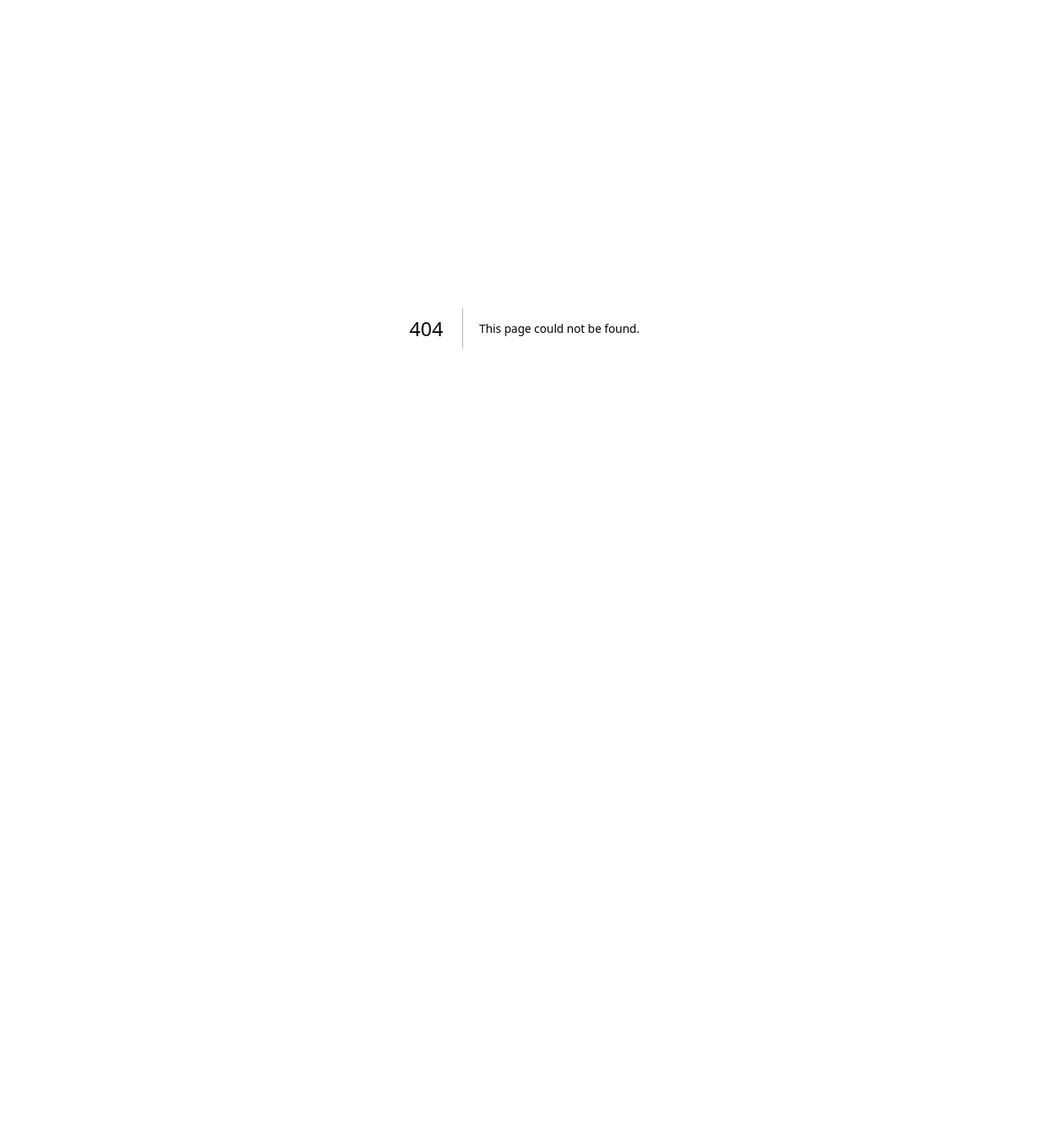
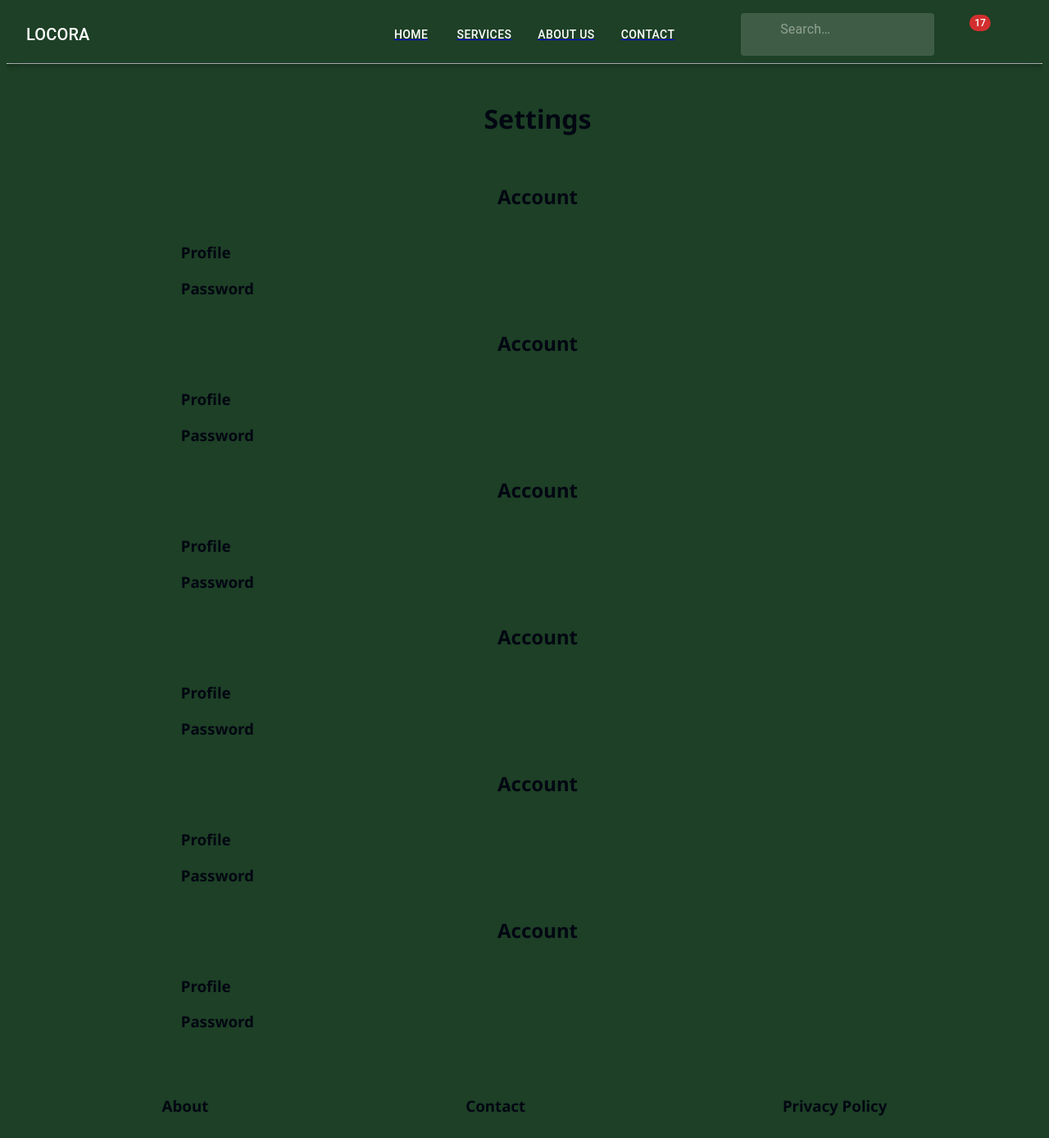
Before and after one commit to Hamzakhan2005/Locora, a Next.js app in the folder client/: page /settings in a window 1280 px wide. Before the commit this address had no page. Shown: the whole page at 82% size. Before the commit the page ends 800 px from the top, so only its background shows below. Built offline with nearby package versions, Linux system fonts and the light colour scheme; some icons are missing.

Commit message:
more dynamic

```diff
--- /dev/null
+++ b/client/app/aboutus/page.js
@@ -0,0 +1,14 @@
+"use client";
+
+import Navbar from "@/components/Navbar";
+import Footer from "@/components/Footer";
+
+export default function ServicesPage() {
+  return (
+    <div className="overflow-x-hidden">
+      <Navbar />
+      <div className="w-[98vw] my-[2vh] mx-[1vh] py-[1vh] px-[1vw] flex flex-col justify-center  items-center"></div>
+      <Footer />
+    </div>
+  );
+}
--- a/client/app/components/Navbar.jsx
+++ b/client/app/components/Navbar.jsx
@@ -22,7 +22,12 @@ import NotificationsIcon from "@mui/icons-material/Notifications";
 
 import MoreIcon from "@mui/icons-material/MoreVert";
 
-const pages = ["Home", "Services", "About Us", "Contact"];
+const pages = [
+  { name: "Home", path: "/" },
+  { name: "Services", path: "/services" },
+  { name: "About Us", path: "/about" },
+  { name: "Contact", path: "/contact" },
+];
 
 const Search = styled("div")(({ theme }) => ({
   position: "relative",
@@ -110,8 +115,12 @@ export default function Navbar() {
       open={isMenuOpen}
       onClose={handleMenuClose}
     >
-      <MenuItem onClick={handleMenuClose}>Profile</MenuItem>
-      <MenuItem onClick={handleMenuClose}>My account</MenuItem>
+      <MenuItem onClick={handleMenuClose}>
+        <Link href={"/profile"}>Profile</Link>
+      </MenuItem>
+      <MenuItem onClick={handleMenuClose}>
+        <Link href={"/settings"}>Settings</Link>
+      </MenuItem>
     </Menu>
   );
 
@@ -171,35 +180,25 @@ export default function Navbar() {
       <Box sx={{ flexGrow: 1 }}>
         <AppBar position="static">
           <Toolbar className="bg-[#1d4026]">
-            {/* <IconButton
-              size="large"
-              edge="start"
-              color="inherit"
-              aria-label="open drawer"
-              sx={{ mr: 2 }}
-            >
-              <MenuIcon />
-            </IconButton> */}
             <Typography
               variant="h6"
               noWrap
               component="div"
               sx={{ mr: 45, display: { xs: "none", sm: "block" } }}
             >
-              LOCORA
+              <Link href={"/"} className="text-[#fff] no-underline">
+                LOCORA
+              </Link>
             </Typography>
             <Box sx={{ flexGrow: 2, display: { xs: "none", md: "flex" } }}>
               {pages.map((page) => (
-                <a
-                  key={page}
-                  href={`#${page.toLowerCase().replace(/\s/g, "")}`}
-                >
+                <Link key={page.name} href={page.path} passHref>
                   <Button
                     sx={{ my: 2, mr: 2, color: "white", display: "block" }}
                   >
-                    {page}
+                    {page.name}
                   </Button>
-                </a>
+                </Link>
               ))}
             </Box>
             <Box sx={{ flexGrow: 1 }} />
@@ -252,34 +251,6 @@ export default function Navbar() {
         {renderMobileMenu}
         {renderMenu}
       </Box>
-      {/* <h2 className="w-1/5">Locora</h2>
-      <div className="nav-links w-2/5 flex gap-[1rem] justify-center ">
-        <Button variant="ghost" className="border-none bg-transparent">
-          Home
-        </Button>
-        <Button variant="ghost" className="border-none bg-transparent">
-          Services
-        </Button>
-        <Button variant="ghost" className="border-none bg-transparent">
-          About Us
-        </Button>
-        <Button variant="ghost" className="border-none bg-transparent">
-          Contact
-        </Button>
-      </div>
-      <div className="nav-buttons w-2/5 flex flex-row gap-[1rem] justify-end">
-        <Input
-          type="email"
-          placeholder="Email"
-          className="border-none bg-[#2C7F41]"
-        />
-        <Button variant="secondary" className="bg-[#14bd28] border-none">
-          Post a Need
-        </Button>
-        <Button variant="outline" className="bg-[#14bd28] border-none">
-          Login
-        </Button>
-      </div> */}
     </div>
   );
 }
--- /dev/null
+++ b/client/app/components/ui/drawer.jsx
@@ -0,0 +1,136 @@
+"use client"
+
+import * as React from "react"
+import { Drawer as DrawerPrimitive } from "vaul"
+
+import { cn } from "@/lib/utils"
+
+function Drawer({
+  ...props
+}) {
+  return <DrawerPrimitive.Root data-slot="drawer" {...props} />;
+}
+
+function DrawerTrigger({
+  ...props
+}) {
+  return <DrawerPrimitive.Trigger data-slot="drawer-trigger" {...props} />;
+}
+
+function DrawerPortal({
+  ...props
+}) {
+  return <DrawerPrimitive.Portal data-slot="drawer-portal" {...props} />;
+}
+
+function DrawerClose({
+  ...props
+}) {
+  return <DrawerPrimitive.Close data-slot="drawer-close" {...props} />;
+}
+
+function DrawerOverlay({
+  className,
+  ...props
+}) {
+  return (
+    <DrawerPrimitive.Overlay
+      data-slot="drawer-overlay"
+      className={cn(
+        "data-[state=open]:animate-in data-[state=closed]:animate-out data-[state=closed]:fade-out-0 data-[state=open]:fade-in-0 fixed inset-0 z-50 bg-black/50",
+        className
+      )}
+      {...props} />
+  );
+}
+
+function DrawerContent({
+  className,
+  children,
+  ...props
+}) {
+  return (
+    <DrawerPortal data-slot="drawer-portal">
+      <DrawerOverlay />
+      <DrawerPrimitive.Content
+        data-slot="drawer-content"
+        className={cn(
+          "group/drawer-content bg-background fixed z-50 flex h-auto flex-col",
+          "data-[vaul-drawer-direction=top]:inset-x-0 data-[vaul-drawer-direction=top]:top-0 data-[vaul-drawer-direction=top]:mb-24 data-[vaul-drawer-direction=top]:max-h-[80vh] data-[vaul-drawer-direction=top]:rounded-b-lg data-[vaul-drawer-direction=top]:border-b",
+          "data-[vaul-drawer-direction=bottom]:inset-x-0 data-[vaul-drawer-direction=bottom]:bottom-0 data-[vaul-drawer-direction=bottom]:mt-24 data-[vaul-drawer-direction=bottom]:max-h-[80vh] data-[vaul-drawer-direction=bottom]:rounded-t-lg data-[vaul-drawer-direction=bottom]:border-t",
+          "data-[vaul-drawer-direction=right]:inset-y-0 data-[vaul-drawer-direction=right]:right-0 data-[vaul-drawer-direction=right]:w-3/4 data-[vaul-drawer-direction=right]:border-l data-[vaul-drawer-direction=right]:sm:max-w-sm",
+          "data-[vaul-drawer-direction=left]:inset-y-0 data-[vaul-drawer-direction=left]:left-0 data-[vaul-drawer-direction=left]:w-3/4 data-[vaul-drawer-direction=left]:border-r data-[vaul-drawer-direction=left]:sm:max-w-sm",
+          className
+        )}
+        {...props}>
+        <div
+          className="bg-muted mx-auto mt-4 hidden h-2 w-[100px] shrink-0 rounded-full group-data-[vaul-drawer-direction=bottom]/drawer-content:block" />
+        {children}
+      </DrawerPrimitive.Content>
+    </DrawerPortal>
+  );
+}
+
+function DrawerHeader({
+  className,
+  ...props
+}) {
+  return (
+    <div
+      data-slot="drawer-header"
+      className={cn(
+        "flex flex-col gap-0.5 p-4 group-data-[vaul-drawer-direction=bottom]/drawer-content:text-center group-data-[vaul-drawer-direction=top]/drawer-content:text-center md:gap-1.5 md:text-left",
+        className
+      )}
+      {...props} />
+  );
+}
+
+function DrawerFooter({
+  className,
+  ...props
+}) {
+  return (
+    <div
+      data-slot="drawer-footer"
+      className={cn("mt-auto flex flex-col gap-2 p-4", className)}
+      {...props} />
+  );
+}
+
+function DrawerTitle({
+  className,
+  ...props
+}) {
+  return (
+    <DrawerPrimitive.Title
+      data-slot="drawer-title"
+      className={cn("text-foreground font-semibold", className)}
+      {...props} />
+  );
+}
+
+function DrawerDescription({
+  className,
+  ...props
+}) {
+  return (
+    <DrawerPrimitive.Description
+      data-slot="drawer-description"
+      className={cn("text-muted-foreground text-sm", className)}
+      {...props} />
+  );
+}
+
+export {
+  Drawer,
+  DrawerPortal,
+  DrawerOverlay,
+  DrawerTrigger,
+  DrawerClose,
+  DrawerContent,
+  DrawerHeader,
+  DrawerFooter,
+  DrawerTitle,
+  DrawerDescription,
+}
--- /dev/null
+++ b/client/app/contact/page.js
@@ -0,0 +1,14 @@
+"use client";
+
+import Navbar from "@/components/Navbar";
+import Footer from "@/components/Footer";
+
+export default function ServicesPage() {
+  return (
+    <div className="overflow-x-hidden">
+      <Navbar />
+      <div className="w-[98vw] my-[2vh] mx-[1vh] py-[1vh] px-[1vw] flex flex-col justify-center  items-center"></div>
+      <Footer />
+    </div>
+  );
+}
--- a/client/app/page.js
+++ b/client/app/page.js
@@ -26,7 +26,7 @@ export default function HomePage() {
           }}
         >
           <div
-            className="flex flex-col gap-2 !text-white  "
+            className="flex flex-col gap-2 !text-white  text-center"
             style={{ color: "white" }}
           >
             <h1 className="!text-white font-bold text-[3rem]">
@@ -37,20 +37,6 @@ export default function HomePage() {
               resources, and help each other out.
             </h2>
           </div>
-          <label className="flex flex-col  h-14 w-[30%] border-none">
-            <div className="flex w-full  flex-1   rounded-xl h-full">
-              <input
-                placeholder="Search or post in 12345"
-                className="border-none form-input flex w-full  overflow-hidden rounded-xl text-[#111418] focus:outline-0 focus:ring-0 border border-[#dbe0e6] bg-white focus:border-[#dbe0e6] h-full placeholder:text-[#60758a] px-[15px] rounded-r-none border-r-0 pr-2 rounded-l-none border-l-0 pl-2 text-sm font-normal  @[480px]:text-base @[480px]:font-normal @[480px]:"
-                // value=""
-              />
-              <div className="flex bg-white-500 items-center justify-center rounded-r-xl">
-                <button className="flex cursor-pointer items-center justify-center overflow-hidden rounded-full h-10 p-4">
-                  <span className="truncate">Go</span>
-                </button>
-              </div>
-            </div>
-          </label>
         </div>
         <div className="home-about w-[80vw] mb-[2rem]" id="about">
           <h1>How Locora Works</h1>
--- a/client/app/profile/page.js
+++ b/client/app/profile/page.js
@@ -23,6 +23,8 @@ import TimelineContent from "@mui/lab/TimelineContent";
 import TimelineOppositeContent from "@mui/lab/TimelineOppositeContent";
 import TimelineDot from "@mui/lab/TimelineDot";
 import Table from "@mui/joy/Table";
+import { useEffect } from "react";
+import { getUserProfile } from "../utils/api";
 
 function createData(title, answer) {
   return { title, answer };
@@ -70,7 +72,25 @@ const cards = [
 ];
 
 export default function ProfilePage() {
+  const [user, setUser] = useState(null);
+  const [error, setError] = useState("");
   const [selectedCard, setSelectedCard] = useState(0);
+
+  useEffect(() => {
+    const fetchUser = async () => {
+      try {
+        const data = await getUserProfile();
+        setUser(data);
+      } catch (err) {
+        setError(err.message || "Something went wrong");
+      }
+    };
+
+    fetchUser();
+  }, []);
+  if (error) return <div className="text-red-500">{error}</div>;
+  if (!user) return <div>Loading...</div>;
+
   return (
     <div className="overflow-x-hidden">
       <Navbar />
@@ -80,9 +100,9 @@ export default function ProfilePage() {
             src=""
             className="w-[5rem] h-[5rem]  bg-[#2c7f41] rounded-full"
           />
-          <h3 className="m-0">Priya Sharma</h3>
-          <p className="m-0">Software Engineer</p>
-          <p className="m-0">Joined 2025</p>
+          <h3 className="m-0">{user.name}</h3>
+          <p className="m-0">{user.role || "User"}</p>
+          <p className="m-0">Joined {new Date(user.createdAt).getFullYear()}</p>
         </div>
         <div className="w-[98vw] h-[50vh] py-[2vh] ">
           <Tabs defaultValue="About" className="w-[97vw] pl-[1vw]">
--- /dev/null
+++ b/client/app/services/page.js
@@ -0,0 +1,14 @@
+"use client";
+
+import Navbar from "@/components/Navbar";
+import Footer from "@/components/Footer";
+
+export default function ServicesPage() {
+  return (
+    <div className="overflow-x-hidden">
+      <Navbar />
+      <div className="w-[98vw] my-[2vh] mx-[1vh] py-[1vh] px-[1vw] flex flex-col justify-center  items-center"></div>
+      <Footer />
+    </div>
+  );
+}
--- /dev/null
+++ b/client/app/settings/page.js
@@ -0,0 +1,48 @@
+"use client";
+
+import Navbar from "@/components/Navbar";
+import Footer from "@/components/Footer";
+
+export default function SettingsPage() {
+  return (
+    <div className="overflow-x-hidden">
+      <Navbar />
+      <div className="w-[98vw] my-[2vh] mx-[1vh] py-[1vh] px-[1vw] flex flex-col justify-center  items-center">
+        <h1>Settings</h1>
+        <div className="w-[20vw] p-[1rem] flex flex-col justify-center items-center ">
+          <h2>Account</h2>
+          <div className="w-[68vw] ">
+            <h3>Profile</h3>
+            <h3>Password</h3>
+          </div>
+          <h2>Account</h2>
+          <div className="w-[68vw]">
+            <h3>Profile</h3>
+            <h3>Password</h3>
+          </div>
+          <h2>Account</h2>
+          <div className="w-[68vw]">
+            <h3>Profile</h3>
+            <h3>Password</h3>
+          </div>
+          <h2>Account</h2>
+          <div className="w-[68vw]">
+            <h3>Profile</h3>
+            <h3>Password</h3>
+          </div>
+          <h2>Account</h2>
+          <div className="w-[68vw]">
+            <h3>Profile</h3>
+            <h3>Password</h3>
+          </div>
+          <h2>Account</h2>
+          <div className="w-[68vw]">
+            <h3>Profile</h3>
+            <h3>Password</h3>
+          </div>
+        </div>
+      </div>
+      <Footer />
+    </div>
+  );
+}
--- a/client/app/utils/api.js
+++ b/client/app/utils/api.js
@@ -57,6 +57,15 @@ export const createHelpRequest = async (helpData) => {
   }
 };
 
+export const getUserProfile = async () => {
+  try {
+    const response = await api.get("/user/me");
+    return response.data;
+  } catch (error) {
+    throw error.response?.data || { message: "Failed to fetch profile" };
+  }
+};
+
 export const getHelps = async () => {
   try {
     const response = await api.get("/help");
--- a/client/package.json
+++ b/client/package.json
@@ -16,6 +16,7 @@
     "@mui/lab": "^7.0.0-beta.13",
     "@mui/material": "^7.1.1",
     "@next/font": "^14.2.15",
+    "@radix-ui/react-dialog": "^1.1.14",
     "@radix-ui/react-label": "^2.1.7",
     "@radix-ui/react-slot": "^1.2.3",
     "@radix-ui/react-tabs": "^1.1.12",
@@ -32,7 +33,8 @@
     "recharts": "^2.15.3",
     "swr": "^2.3.3",
     "tailwind-merge": "^3.3.1",
-    "tailwindcss-animate": "^1.0.7"
+    "tailwindcss-animate": "^1.0.7",
+    "vaul": "^1.1.2"
   },
   "devDependencies": {
     "@eslint/eslintrc": "^3",
```
Also changed, not shown: 2 other files (tests, documents, lock files or other folders).
